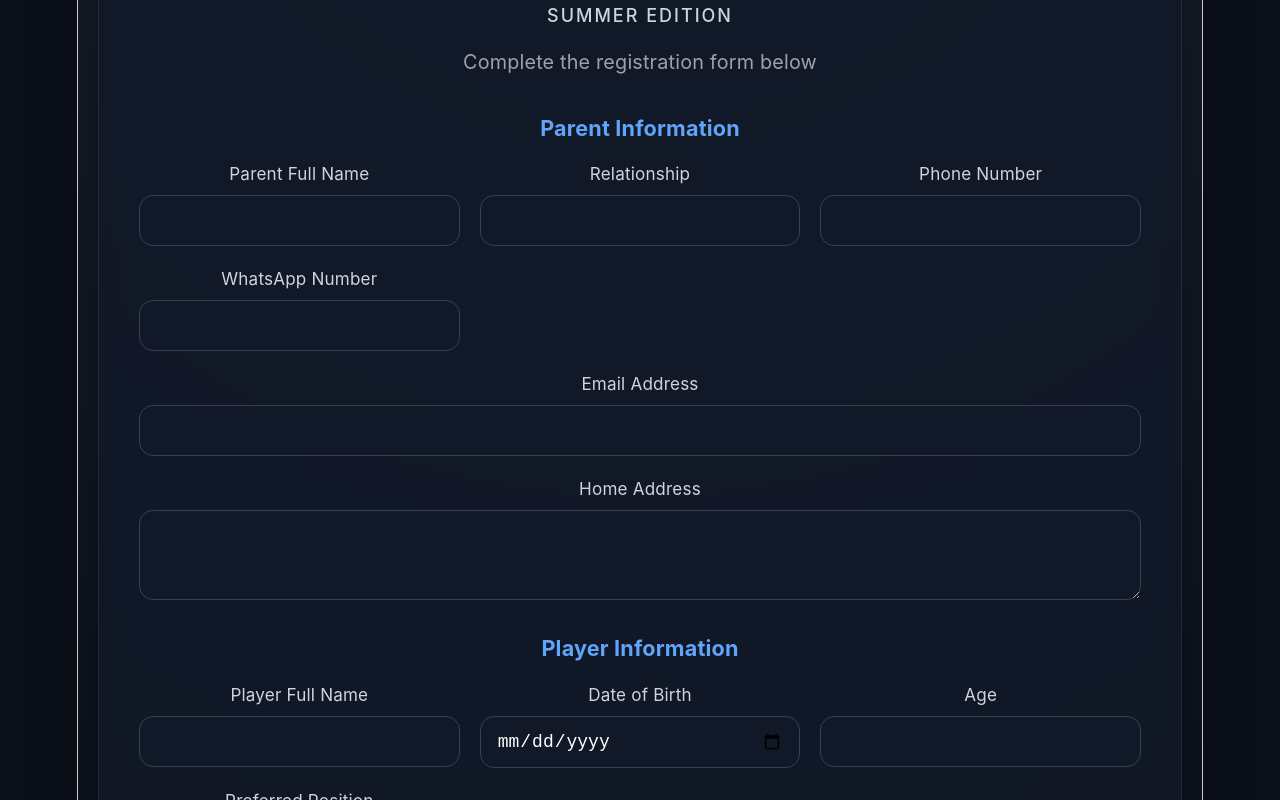
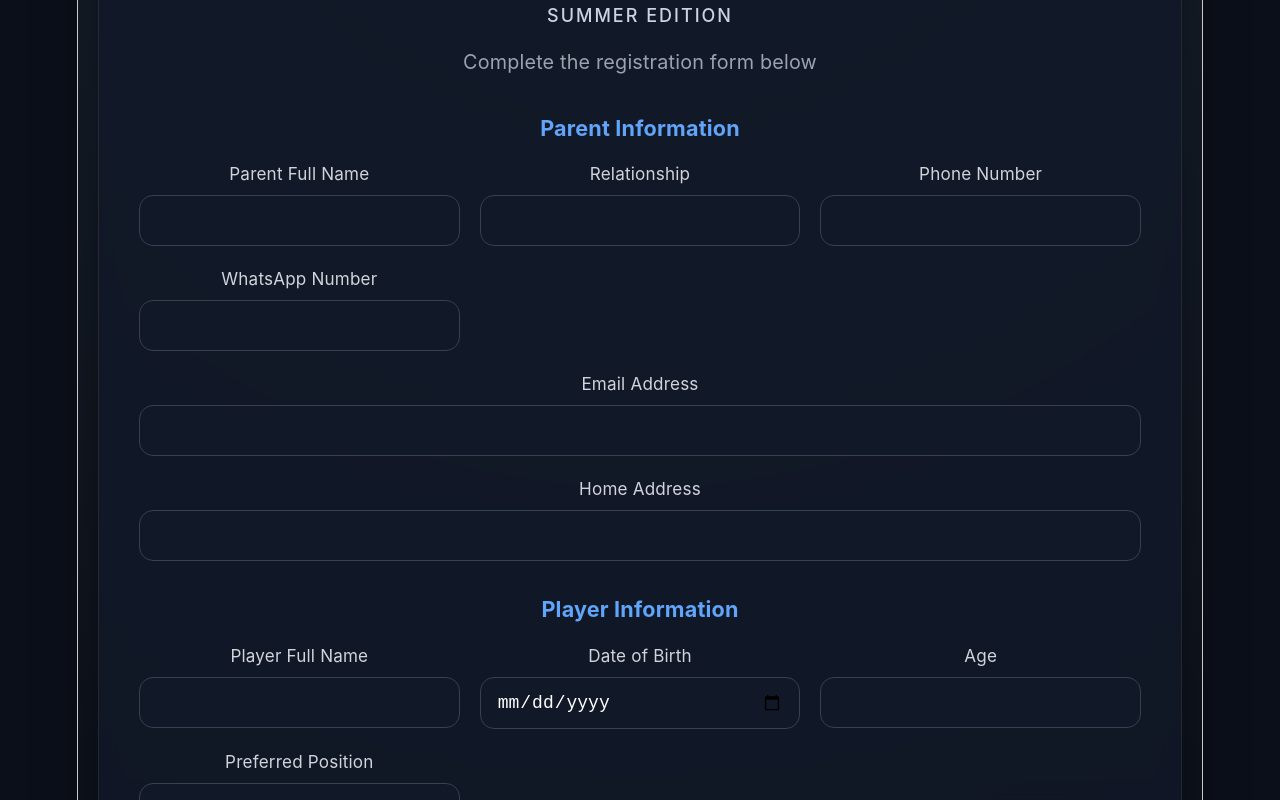
Before and after one commit to MaherLawand/LSA-Football-Camp, a React (Vite) app: page / in a window 1280 px wide. Shown: the part 364-1164 px from the top of the page. Built offline with nearby package versions, Linux system fonts and the light colour scheme.

Commit message:
updated form validation and ui

```diff
--- a/src/App.jsx
+++ b/src/App.jsx
@@ -10,7 +10,7 @@ function App() {
     phoneNumber: '',
     whatsappNumber: '',
     emailAddress: '',
-homeaddress: '',
+homeAddress: '',
 
     playerFullName: '',
     dateOfBirth: '',
@@ -249,7 +249,7 @@ if (!result.success) {
   phoneNumber: '',
   whatsappNumber: '',
   emailAddress: '',
-
+      homeAddress: '',
   playerFullName: '',
   dateOfBirth: '',
   age: '',
@@ -365,8 +365,7 @@ if (!result.success) {
             <div className="form-group full-width">
   <label>Home Address</label>
 
-  <textarea
-    rows="3"
+  <input
     name="homeAddress"
     value={formData.homeAddress}
     onChange={handleChange}
```
